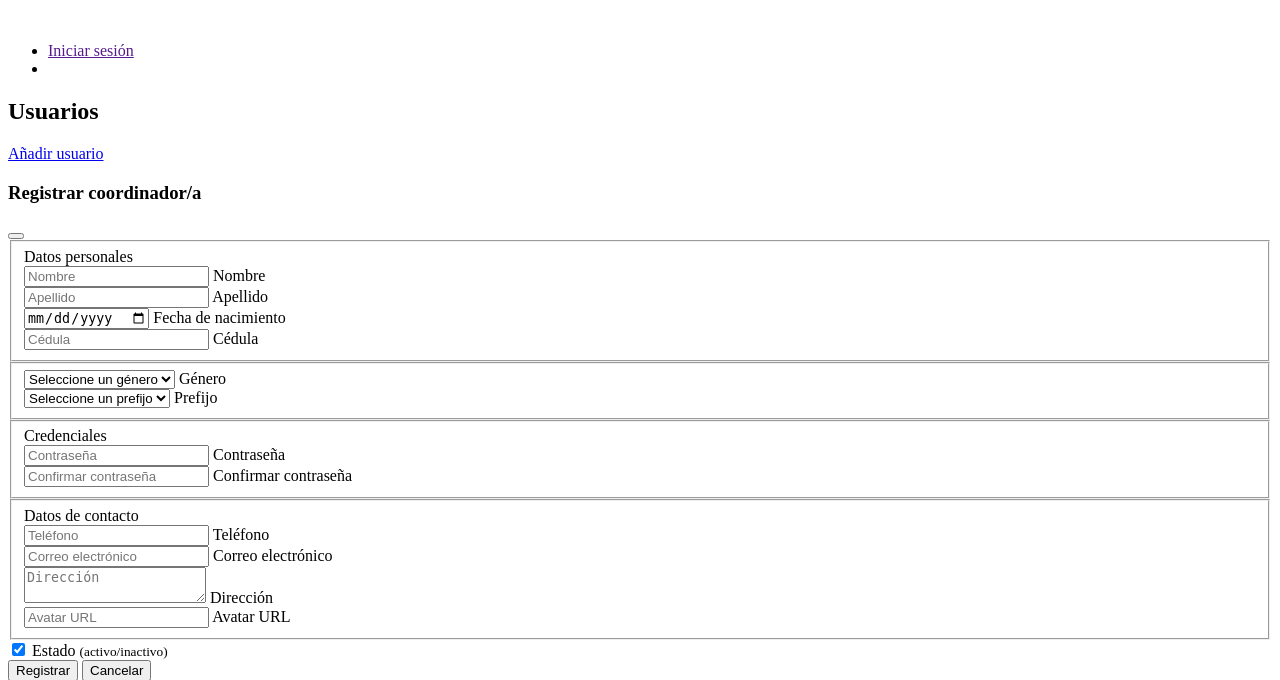
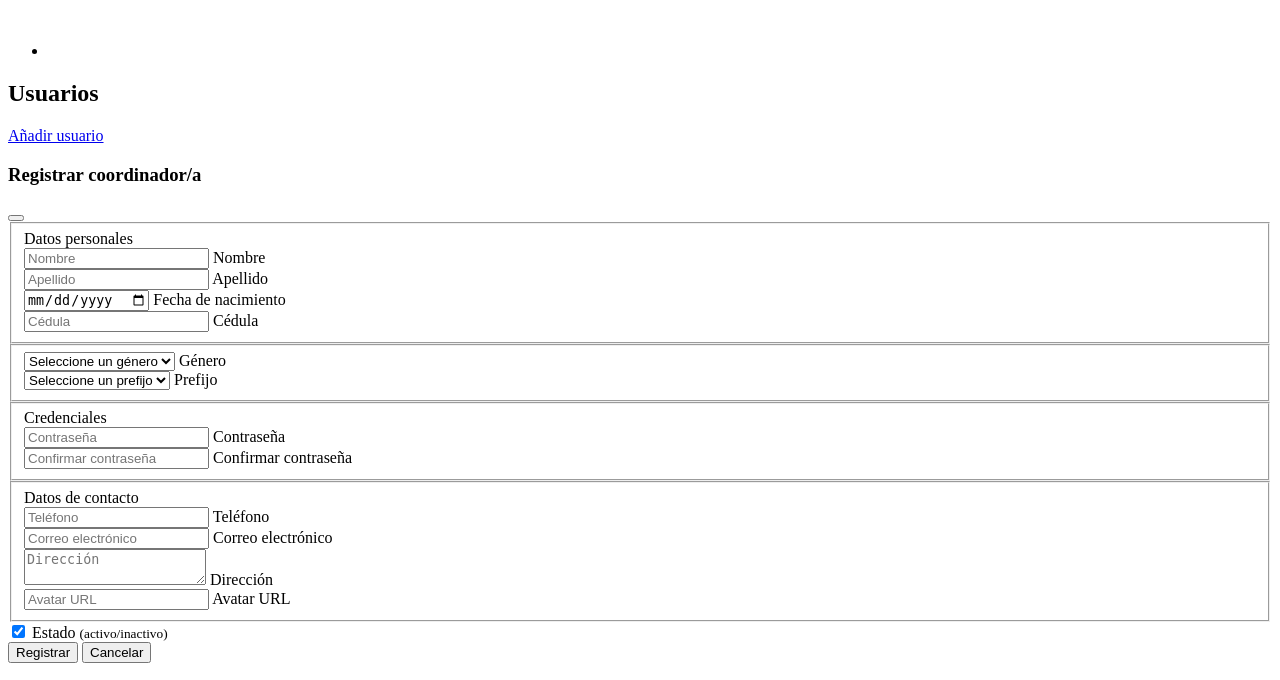
Before and after one commit to fadrian06/haju, a PHP site: template views/pages/users.php in a window 1280 px wide. Shown: the top 680 px of the page. Run offline with PHP 8.4, Linux system fonts and the light colour scheme; the template is opened without the code that fills it, so the values that code supplies are empty.

Commit message:
Ocultado enlaces innecesarios

```diff
--- a/views/layouts/base.php
+++ b/views/layouts/base.php
@@ -25,9 +25,11 @@
     <img src="<?= asset('img/logo.png') ?>" height="45" />
     <nav class="header_right">
       <ul class="header_notification_warp d-flex align-items-center mx-0">
-        <li class="d-none d-md-block">
-          <a href="<?= route('/ingresar') ?>">Iniciar sesión</a>
-        </li>
+        <?php if (!isActive('/ingresar')) : ?>
+          <li class="d-none d-md-block">
+            <a href="<?= route('/ingresar') ?>">Iniciar sesión</a>
+          </li>
+        <?php endif ?>
         <?php if ($showRegister) : ?>
           <li class="d-none d-md-block">
             <a href="<?= route('/registrate') ?>">Regístrate</a>
```
